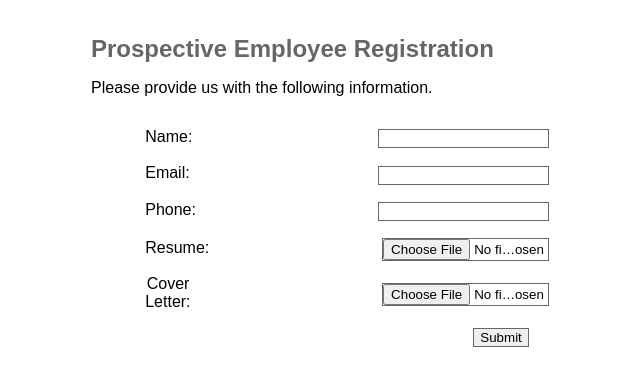
After one commit to YanHuang545/A100Group3, a PHP site: page /ProspectiveEmployeeRegistration.html in a window 1280 px wide. The commit adds this page. Shown: the top 386 px of the page, without its empty margins (293-933 px from the left). Run offline with PHP 8.4, Linux system fonts and the light colour scheme.

Commit message:
added registration form for job-seekers
also updated employerregistration.html and registrationstyling.css, i
used the same fields that rob used in apply.html. gonna work on the php
now

```diff
--- /dev/null
+++ b/A100 Working Pages/ProspectiveEmployeeRegistration.html
@@ -0,0 +1,40 @@
+<!DOCTYPE html PUBLIC "-//W3C//DTD XHTML 1.0 Strict//EN"
+  "http://www.w3.org/TR/xhtml1/DTD/xhtml1-strict.dtd">
+<html xmlns="http://www.w3.org/1999/xhtml" xml:lang="en" lang="en">
+
+<!--John: Prospective Employee Registration (some things taken from Rob's apply.html)-->
+  <head>
+    <title>Prospective Employee Registration</title>
+    <link rel="stylesheet" type="text/css" href="Registrationstyling.css" />
+  </head>
+  <body class="center">
+    <h1>Prospective Employee Registration</h1>
+
+    <p>Please provide us with the following information.</p>
+
+    <form method="post">
+
+      <table class="center">
+	  <tr>
+       <td><label for="name">Name:</label>
+       <td><input type="text" name="name" id="name" />
+      <tr>
+       <td><label for="email">Email:</label>
+       <td><input type="text" name="email" id="email" />
+      <tr>
+       <td><label for="phone">Phone:</label>
+       <td><input type="text" name="phone" id="phone" />
+      <tr>
+       <td><label for="resume">Resume:</label>
+       <td><input type="file" name="resume" id="resume" />
+      <tr>
+       <td><label for="letter">Cover Letter:</label>
+       <td><input type="file" name="letter" id="letter" />
+      <tr>
+	  <td><td><input type="submit" name="submit" value="Submit" style="margin-right: 20px;" />
+      </table>
+
+    </form>
+
+  </body>
+</html>
--- a/A100 Working Pages/RegistrationStyling.css
+++ b/A100 Working Pages/RegistrationStyling.css
@@ -4,12 +4,13 @@
 body { font-family: Arial, Helvetica, sans-serif;}
 body.center {margin-left:auto;
             margin-right:auto;
-			width: 25em;
+			width: 40%;
 }
 /* Tables */
 table.center {margin-left:auto;
             margin-right:auto;
-}
+            width:80%;
+			}
 /* Paragraphs */
 p.center {margin-left:auto;
             margin-right:auto;
```
Also changed, not shown: A100 Working Pages/EmployerRegistration.html (+7 -7 lines).
